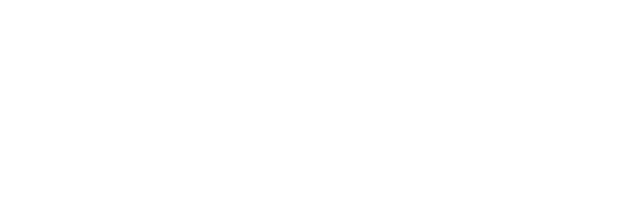
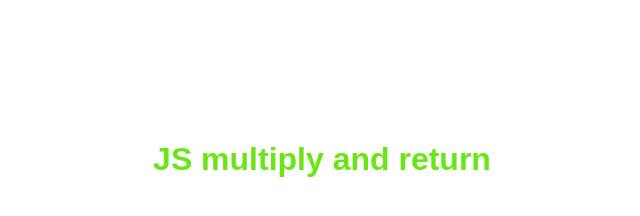
Before and after one commit to Andrewmasih/JS-multiply-and-return, a plain HTML site: page index.html in a window 1280 px wide. Shown: the whole page, without its empty margins (318-958 px from the left). Drawn offline with Linux system fonts and the light colour scheme.

Commit message:
added more notes

```diff
--- a/index.html
+++ b/index.html
@@ -3,10 +3,11 @@
   <head>
     <meta charset="utf-8">
     <meta name="viewport" content="width=device-width">
-    <title>repl.it</title>
+    <title>JS multiply and return</title>
     <link href="style.css" rel="stylesheet" type="text/css" />
   </head>
   <body>
+    <h1> JS multiply and return </h1>
     <script src="script.js"></script>
   </body>
 </html>
--- a/style.css
+++ b/style.css
@@ -0,0 +1,8 @@
+h1 {
+  color: rgb(106, 230, 23);
+  text-align: center;
+  font-family: sans-serif;
+  position: relative;
+  top: 120px;
+
+}
```
Also changed, not shown: script.js (+6 -2 lines).
